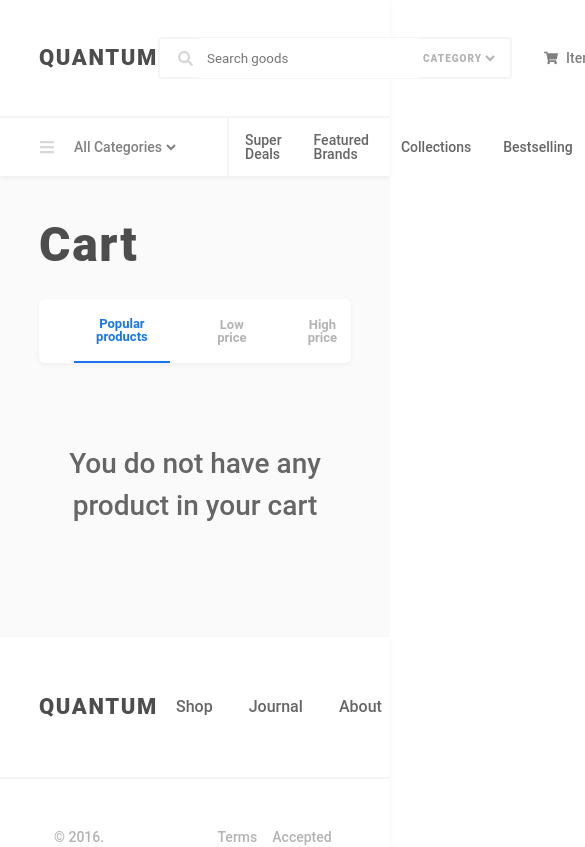
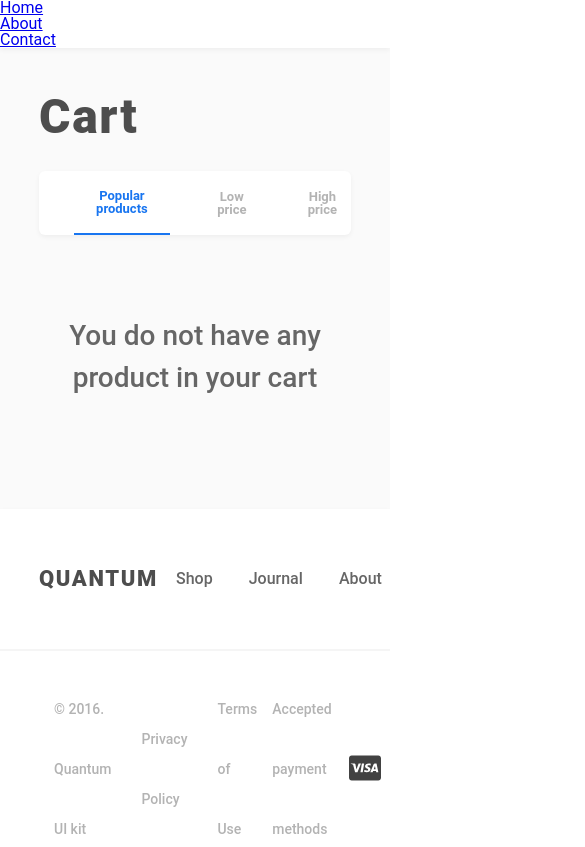
Before and after one commit to JavidAAA/eCommerce_GraphQL-Next, a Next.js app: page /cart in a window 390 px wide. Shown: the top 847 px of the page, 585 px wide, since content can reach past the window. Built offline with nearby package versions, Linux system fonts and the light colour scheme.

Commit message:
📦 feat: add empty header mobile

```diff
--- /dev/null
+++ b/components/header-mobile.js
@@ -0,0 +1,16 @@
+export default function HeaderMobile() {
+  return (
+    <>
+      <a id="home" className="menu-item" href="/">
+        Home
+      </a>
+      <a id="about" className="menu-item" href="/about">
+        About
+      </a>
+      <a id="contact" className="menu-item" href="/contact">
+        Contact
+      </a>
+      <style jsx>{''}</style>
+    </>
+  );
+}
--- a/components/header.js
+++ b/components/header.js
@@ -8,9 +8,16 @@ import {
   FaBars,
 } from 'react-icons/fa';
 
+import HeaderMobile from './header-mobile';
+
 export default function Header({ viewer }) {
   return (
-    <header>
+    <>
+      <header id="mobile">
+        <HeaderMobile />
+      </header>
+
+      <header id="desktop">
         <div className="header header-top">
           <Link href="/">
             <a className="logo">Quantum</a>
@@ -112,6 +119,20 @@ export default function Header({ viewer }) {
         </div>
 
         <style jsx>{`
+          #mobile {
+            display: none;
+            z-index: 0;
+          }
+          @media (max-width: 900px) {
+            #mobile {
+              display: flex;
+              z-index: 1;
+            }
+            #desktop {
+              display: none;
+              z-index: 0;
+            }
+          }
           /* Header Top */
           header {
             width: 100vw;
@@ -276,5 +297,6 @@ export default function Header({ viewer }) {
           }
         `}</style>
       </header>
+    </>
   );
 }
```
Also changed, not shown: 1 other file (tests, documents, lock files or other folders). Lines whose indentation alone changed are shown as unchanged.
